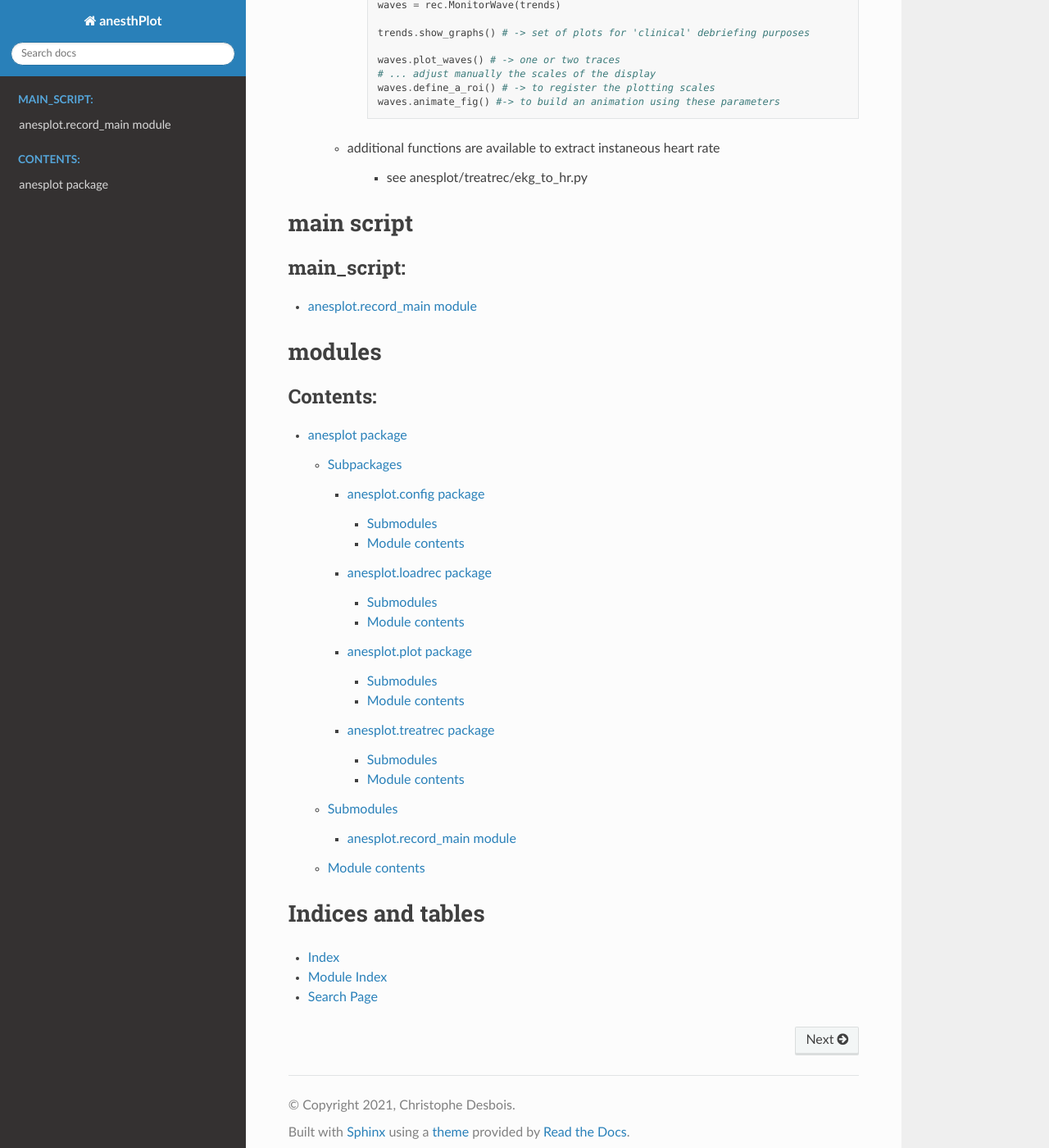
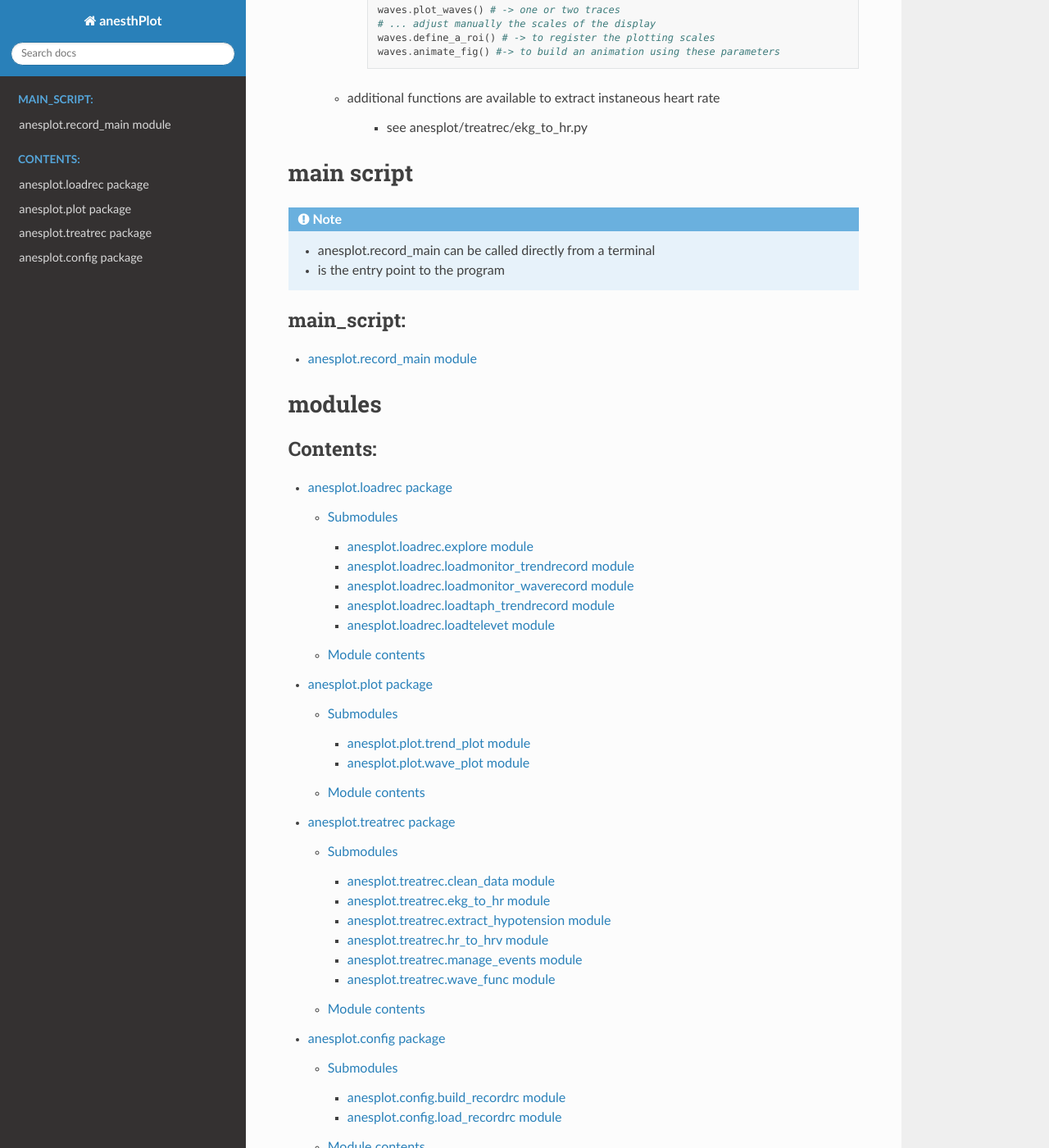
Before and after one commit to chrisD91/anesthPlot, a Sphinx documentation site: the page built from doc/source/index.rst, in a window 1280 px wide and 1400 px high, scrolled down 1242 px. Shown: the whole window at 82% size. Built offline with Sphinx 7.4.7 and the Read the Docs theme 2.0.0, drawn with Linux system fonts in a browser that asks for light colours; some of the changed text lies outside the part shown.

Commit message:
updated the doc

```diff
--- /dev/null
+++ b/doc/source/anesplot.treatrec.manage_events.rst
@@ -0,0 +1,7 @@
+anesplot.treatrec.manage\_events module
+========================================
+
+.. automodule:: anesplot.treatrec.manage_events
+   :members:
+   :undoc-members:
+   :show-inheritance:
--- a/doc/source/anesplot.treatrec.rst
+++ b/doc/source/anesplot.treatrec.rst
@@ -11,6 +11,7 @@
    anesplot.treatrec.ekg_to_hr
    anesplot.treatrec.extract_hypotension
    anesplot.treatrec.hr_to_hrv
+   anesplot.treatrec.manage_events
    anesplot.treatrec.wave_func
 
 Module contents
--- a/doc/source/index.rst
+++ b/doc/source/index.rst
@@ -58,7 +57,7 @@
          trends = rec.MonitorTrend(trendname)
          #(you can also use trends = rec.taphTrend()
          wavename = rec.trendname_to_wavename(trendname)
-         waves = rec.MonitorWave(trends)
+         waves = rec.MonitorWave(wavename)
 
          trends.show_graphs() # -> set of plots for 'clinical' debriefing purposes
 
@@ -74,11 +73,15 @@
 
 
 
+main script
+=============
+
+.. note::
+
+   - anesplot.record_main can be called directly from a terminal
+   - is the entry point to the program
 
 
-
-main script
-==================
 
 .. toctree::
    :maxdepth: 1
@@ -86,13 +89,17 @@
 
    anesplot.record_main
 
+
 modules
 ==================
 .. toctree::
    :maxdepth: 4
    :caption: Contents:
 
-   anesplot
+   anesplot.loadrec
+   anesplot.plot
+   anesplot.treatrec
+   anesplot.config
 
 
 Indices and tables
```
Also changed, not shown: other parts of doc/source/index.rst (+4 -5 lines), 3 other files.
